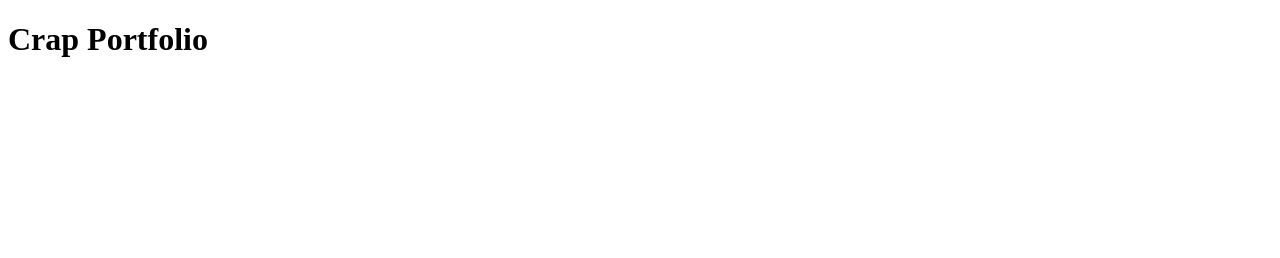
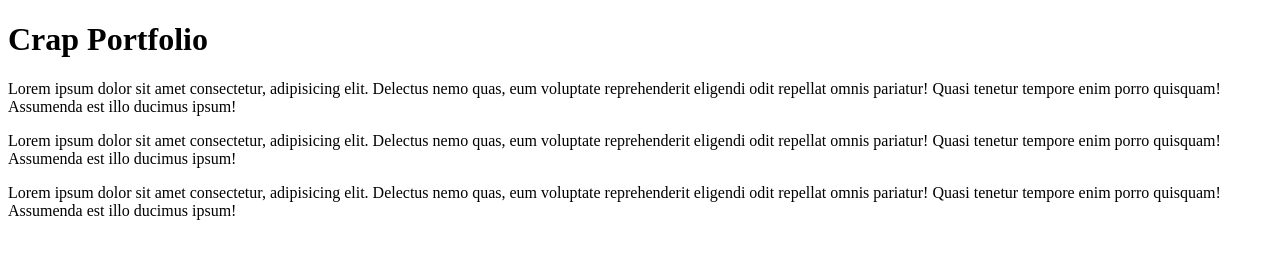
Before and after one commit to fahadfahim/crap-portfolio, a plain HTML site: page index.html in a window 1280 px wide. Drawn offline with Linux system fonts and the light colour scheme.

Commit message:
added index html

```diff
--- a/index.html
+++ b/index.html
@@ -8,5 +8,8 @@
 </head>
 <body>
     <h1>Crap Portfolio</h1>
+    <p>Lorem ipsum dolor sit amet consectetur, adipisicing elit. Delectus nemo quas, eum voluptate reprehenderit eligendi odit repellat omnis pariatur! Quasi tenetur tempore enim porro quisquam! Assumenda est illo ducimus ipsum!</p>
+    <p>Lorem ipsum dolor sit amet consectetur, adipisicing elit. Delectus nemo quas, eum voluptate reprehenderit eligendi odit repellat omnis pariatur! Quasi tenetur tempore enim porro quisquam! Assumenda est illo ducimus ipsum!</p>
+    <p>Lorem ipsum dolor sit amet consectetur, adipisicing elit. Delectus nemo quas, eum voluptate reprehenderit eligendi odit repellat omnis pariatur! Quasi tenetur tempore enim porro quisquam! Assumenda est illo ducimus ipsum!</p>
 </body>
 </html>
```
